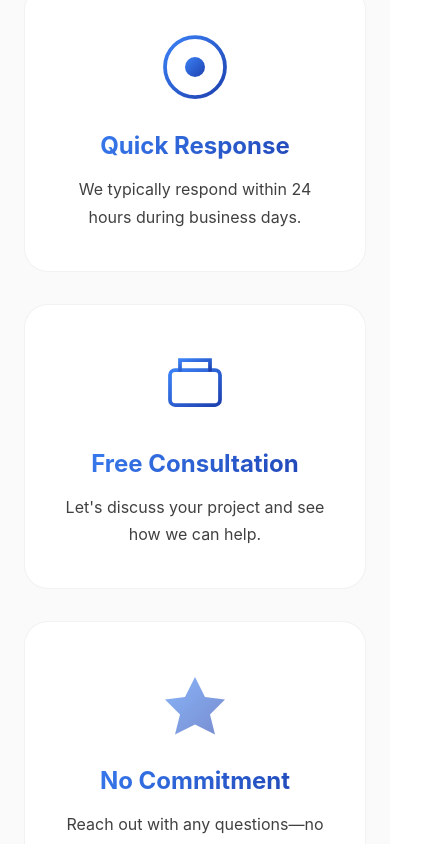
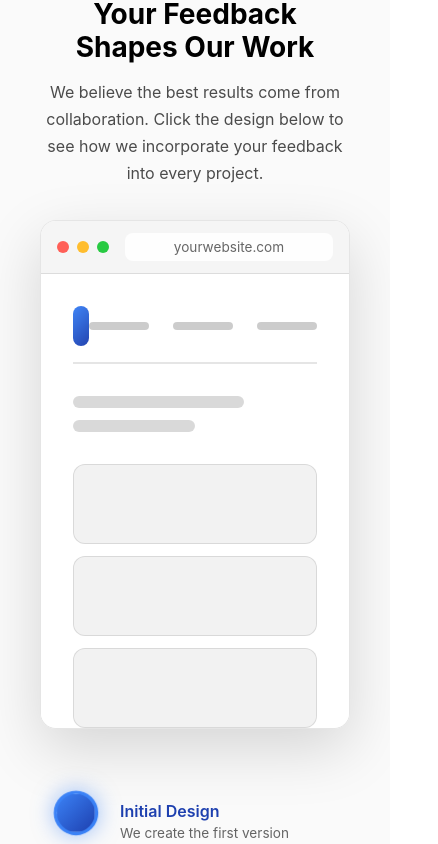
Before and after one commit to jbawt/Websidy, a React (Vite) app: page /Websidy/contact in a window 390 px wide. Shown: the part 980-1824 px from the top of the page, 438 px wide, since content can reach past the window. Built offline with nearby package versions, Linux system fonts and the light colour scheme.

Commit message:
update contact page, fix mobile nav, remove tools page, fix testimonials styling

```diff
--- a/src/App.css
+++ b/src/App.css
@@ -1,6 +1,8 @@
 .app {
   min-height: 100vh;
   width: 100%;
+  max-width: 100vw;
+  overflow-x: hidden;
   transition: background-color 0.3s ease, color 0.3s ease;
 }
 
--- a/src/App.jsx
+++ b/src/App.jsx
@@ -10,7 +10,6 @@ import ContactPage from './pages/ContactPage'
 import PricingPage from './pages/PricingPage'
 import GalleryPage from './pages/GalleryPage'
 import FAQPage from './pages/FAQPage'
-import UsefulToolsPage from './pages/UsefulToolsPage'
 import Footer from './components/Footer'
 import ScrollToTop from './components/ScrollToTop'
 import './App.css'
@@ -32,7 +31,6 @@ function App() {
           <Route path="/pricing" element={<PricingPage />} />
           <Route path="/gallery" element={<GalleryPage />} />
           <Route path="/faq" element={<FAQPage />} />
-          <Route path="/tools" element={<UsefulToolsPage />} />
         </Routes>
         <Footer />
       </div>
--- a/src/components/Footer.jsx
+++ b/src/components/Footer.jsx
@@ -110,11 +110,6 @@ function Footer() {
                 </Link>
               </li>
               <li>
-                <Link to="/tools" className="footer-link">
-                  Tools
-                </Link>
-              </li>
-              <li>
                 <Link to="/gallery" className="footer-link">
                   Gallery
                 </Link>
--- a/src/components/Navbar.css
+++ b/src/components/Navbar.css
@@ -27,6 +27,8 @@
   align-items: center;
   position: relative;
   gap: 3rem;
+  box-sizing: border-box;
+  width: 100%;
 }
 
 .navbar-logo {
@@ -46,6 +48,8 @@
   align-items: center;
   gap: 1.5rem;
   justify-self: end;
+  flex-shrink: 1;
+  min-width: 0;
 }
 
 .nav-link {
@@ -162,9 +166,23 @@
 }
 
 /* Dropdown Styles */
-.nav-dropdown {
-  position: relative;
-}
+  .nav-dropdown {
+    position: relative;
+    width: 100%;
+    max-width: 100%;
+  }
+
+  @media (max-width: 1024px) {
+    .nav-dropdown {
+      width: 100%;
+      max-width: 100%;
+      margin-bottom: 0;
+    }
+
+    .nav-dropdown:last-child {
+      margin-bottom: 0;
+    }
+  }
 
 .nav-link-dropdown {
   gap: 0.5rem;
@@ -521,6 +539,54 @@
 }
 
 /* Responsive design */
+@media (max-width: 1313px) and (min-width: 1017px) {
+  .navbar-container {
+    max-width: calc(100% - 2rem);
+    padding: 1rem 1.5rem;
+    gap: 2rem;
+  }
+}
+
+@media (max-width: 1243px) and (min-width: 1012px) {
+  .navbar-container {
+    max-width: calc(100% - 1rem);
+    padding: 1rem 1rem;
+    gap: 1.5rem;
+  }
+
+  .navbar-links {
+    gap: 0.75rem;
+    flex-wrap: nowrap;
+    min-width: 0;
+  }
+
+  .nav-link {
+    font-size: 0.9rem;
+    padding: 0.5rem 0.75rem;
+    gap: 0.4rem;
+  }
+
+  .nav-link-cta {
+    padding: 0.5rem 1rem;
+    font-size: 0.9rem;
+  }
+
+  .dropdown-arrow {
+    width: 14px;
+    height: 14px;
+  }
+
+  .theme-toggle {
+    width: 36px;
+    height: 36px;
+  }
+
+  .theme-icon {
+    width: 20px;
+    height: 20px;
+  }
+}
+
 @media (max-width: 1024px) {
   .navbar-container {
     padding: 1rem;
@@ -543,8 +609,8 @@
     flex-direction: column;
     background: inherit;
     backdrop-filter: blur(10px);
-    padding: 1.5rem;
-    gap: 0.5rem;
+    padding: 1rem;
+    gap: 0.25rem;
     border-top: 1px solid;
     transform: translateY(-100%);
     opacity: 0;
@@ -554,6 +620,9 @@
     box-shadow: 0 10px 30px rgba(0, 0, 0, 0.1);
     grid-column: 1 / -1;
     justify-self: stretch;
+    max-width: 100%;
+    box-sizing: border-box;
+    overflow-x: hidden;
   }
 
   .app.light .navbar-links {
@@ -574,26 +643,59 @@
 
   .nav-link {
     font-size: 1.1rem;
-    padding: 1rem 1.25rem;
+    padding: 0.875rem 1rem;
     width: 100%;
+    max-width: 100%;
     text-align: left;
     justify-content: space-between;
+    box-sizing: border-box;
+    margin: 0;
   }
 
   .nav-link-dropdown {
     width: 100%;
+    max-width: 100%;
   }
 
   .dropdown-menu {
     position: static;
     width: 100%;
-    margin-top: 0.5rem;
-    margin-left: 1rem;
+    min-width: 100%;
+    max-width: 100%;
+    margin-top: 0.25rem;
+    margin-bottom: 0;
+    margin-left: 0;
+    margin-right: 0;
     box-shadow: inset 0 2px 8px rgba(0, 0, 0, 0.1);
+    padding: 0.5rem 0.5rem 0.25rem 0.5rem;
+    box-sizing: border-box;
+  }
+
+  .dropdown-menu:not(.active) {
+    display: none;
   }
 
   .app.dark .dropdown-menu {
     box-shadow: inset 0 2px 8px rgba(0, 0, 0, 0.3);
+  }
+
+  .dropdown-item {
+    width: 100%;
+    box-sizing: border-box;
+    margin: 0;
+    padding: 0.75rem 1rem;
+  }
+
+  .dropdown-item:last-child {
+    margin-bottom: 0;
+    padding-bottom: 0.75rem;
+  }
+
+  .dropdown-item-all {
+    margin-top: 0.25rem;
+    padding-top: 0.75rem;
+    margin-bottom: 0;
+    padding-bottom: 0.75rem;
   }
 
   .nav-link::after {
@@ -601,9 +703,14 @@
   }
 
   .theme-toggle {
-    width: 100%;
-    justify-content: flex-start;
-    padding: 0.75rem 0;
+    width: auto;
+    min-width: 40px;
+    height: 40px;
+    justify-content: center;
+    padding: 0.5rem;
+    align-self: flex-start;
+    margin: 0.5rem 0 0 0;
+    border-radius: 50%;
   }
 
   .logo-text {
--- a/src/components/Navbar.jsx
+++ b/src/components/Navbar.jsx
@@ -90,6 +90,14 @@ function Navbar() {
             <span>Home</span>
           </Link>
 
+          <Link to="/gallery" className="nav-link" onClick={handleLinkClick}>
+            <span>Portfolio</span>
+          </Link>
+
+          <Link to="/pricing" className="nav-link" onClick={handleLinkClick}>
+            <span>Pricing</span>
+          </Link>
+
           {/* Services Dropdown */}
           <div
             className="nav-dropdown"
@@ -136,14 +144,6 @@ function Navbar() {
               </Link>
             </div>
           </div>
-
-          <Link to="/gallery" className="nav-link" onClick={handleLinkClick}>
-            <span>Portfolio</span>
-          </Link>
-
-          <Link to="/pricing" className="nav-link" onClick={handleLinkClick}>
-            <span>Pricing</span>
-          </Link>
 
           {/* Resources Dropdown */}
           <div
--- a/src/components/TestimonialsCarousel.css
+++ b/src/components/TestimonialsCarousel.css
@@ -41,6 +41,9 @@
   border: 1px solid rgba(0, 0, 0, 0.05);
   backdrop-filter: blur(8px);
   padding: 3rem 2rem;
+  box-sizing: border-box;
+  width: 100%;
+  max-width: 100%;
 }
 
 .app.dark .carousel-wrapper {
@@ -52,12 +55,17 @@
   display: flex;
   transition: transform 0.6s cubic-bezier(0.4, 0, 0.2, 1);
   will-change: transform;
+  width: 100%;
+  box-sizing: border-box;
 }
 
 .testimonial-slide {
   min-width: 100%;
   flex-shrink: 0;
   padding: 0 1rem;
+  box-sizing: border-box;
+  width: 100%;
+  max-width: 100%;
 }
 
 .testimonial-card {
@@ -66,6 +74,8 @@
   gap: 1.5rem;
   max-width: 800px;
   margin: 0 auto;
+  box-sizing: border-box;
+  width: 100%;
 }
 
 .testimonial-rating {
@@ -91,6 +101,9 @@
   color: rgba(0, 0, 0, 0.85);
   font-style: italic;
   margin: 0;
+  word-wrap: break-word;
+  overflow-wrap: break-word;
+  hyphens: auto;
 }
 
 .app.dark .testimonial-content p {
@@ -251,6 +264,67 @@
 }
 
 /* Responsive Design */
+@media (max-width: 991px) {
+  .testimonials-carousel {
+    padding: 4rem 1.5rem;
+    max-width: 100%;
+    box-sizing: border-box;
+  }
+
+  .testimonials-container {
+    gap: 2rem;
+  }
+
+  .testimonials-header h2 {
+    font-size: 2.4rem;
+  }
+
+  .carousel-wrapper {
+    padding: 2.5rem 1.5rem;
+    box-sizing: border-box;
+    width: 100%;
+    max-width: 100%;
+  }
+
+  .testimonial-slide {
+    padding: 0 0.5rem;
+    box-sizing: border-box;
+    width: 100%;
+    max-width: 100%;
+  }
+
+  .testimonial-card {
+    max-width: 100%;
+    padding: 0;
+    box-sizing: border-box;
+  }
+
+  .testimonial-content p {
+    font-size: 1.15rem;
+    line-height: 1.7;
+    word-wrap: break-word;
+    overflow-wrap: break-word;
+  }
+
+  .carousel-button {
+    width: 42px;
+    height: 42px;
+  }
+
+  .carousel-button-prev {
+    left: 0.75rem;
+  }
+
+  .carousel-button-next {
+    right: 0.75rem;
+  }
+
+  .carousel-button svg {
+    width: 20px;
+    height: 20px;
+  }
+}
+
 @media (max-width: 768px) {
   .testimonials-carousel {
     padding: 4rem 1.5rem;
--- a/src/index.css
+++ b/src/index.css
@@ -2,6 +2,12 @@
   margin: 0;
   padding: 0;
   box-sizing: border-box;
+}
+
+html, body {
+  overflow-x: hidden;
+  width: 100%;
+  max-width: 100vw;
 }
 
 body {
--- a/src/pages/ContactPage.css
+++ b/src/pages/ContactPage.css
@@ -70,15 +70,13 @@
 }
 
 .contact-form-wrapper {
-  display: grid;
-  grid-template-columns: 1fr 1.2fr;
+  display: flex;
+  flex-direction: column;
   gap: 4rem;
-  align-items: start;
 }
 
 .form-feedback-side {
-  position: sticky;
-  top: 2rem;
+  order: 1;
 }
 
 .feedback-demo-container-inline {
@@ -119,6 +117,7 @@
 /* Form Content */
 .form-content-side {
   padding: 2rem;
+  order: 2;
 }
 
 .contact-form {
@@ -437,12 +436,7 @@
   }
 
   .contact-form-wrapper {
-    grid-template-columns: 1fr;
     gap: 3rem;
-  }
-
-  .form-feedback-side {
-    position: static;
   }
 }
 
--- a/src/pages/ContactPage.jsx
+++ b/src/pages/ContactPage.jsx
@@ -100,60 +100,6 @@ function ContactPage() {
               <path d="M 100 80 Q 150 50 200 100" stroke="url(#contactHeroGradient)" strokeWidth="2" opacity="0.3" fill="none" className="connection-line" />
               <path d="M 400 120 Q 350 90 300 100" stroke="url(#contactHeroGradient)" strokeWidth="2" opacity="0.3" fill="none" className="connection-line" style={{ animationDelay: '0.5s' }} />
             </svg>
-          </div>
-        </section>
-
-        {/* Additional Info Section */}
-        <section className="contact-info-section">
-          <div className="info-grid">
-            <div className="info-item">
-              <div className="info-item-icon">
-                <svg viewBox="0 0 64 64" fill="none">
-                  <defs>
-                    <linearGradient id="infoGradient1" x1="0%" y1="0%" x2="100%" y2="100%">
-                      <stop offset="0%" stopColor="#3b82f6" />
-                      <stop offset="100%" stopColor="#1e40af" />
-                    </linearGradient>
-                  </defs>
-                  <circle cx="32" cy="32" r="24" fill="none" stroke="url(#infoGradient1)" strokeWidth="3" />
-                  <circle cx="32" cy="32" r="8" fill="url(#infoGradient1)" />
-                </svg>
-              </div>
-              <h3>Quick Response</h3>
-              <p>We typically respond within 24 hours during business days.</p>
-            </div>
-            <div className="info-item">
-              <div className="info-item-icon">
-                <svg viewBox="0 0 64 64" fill="none">
-                  <defs>
-                    <linearGradient id="infoGradient2" x1="0%" y1="0%" x2="100%" y2="100%">
-                      <stop offset="0%" stopColor="#3b82f6" />
-                      <stop offset="100%" stopColor="#1e40af" />
-                    </linearGradient>
-                  </defs>
-                  <rect x="12" y="20" width="40" height="28" rx="4" fill="none" stroke="url(#infoGradient2)" strokeWidth="3" />
-                  <path d="M 20 20 L 20 12 L 44 12 L 44 20" stroke="url(#infoGradient2)" strokeWidth="3" strokeLinecap="round" />
-                  <line x1="20" y1="32" x2="44" y2="32" stroke="url(#infoGradient2)" strokeWidth="2" />
-                </svg>
-              </div>
-              <h3>Free Consultation</h3>
-              <p>Let's discuss your project and see how we can help.</p>
-            </div>
-            <div className="info-item">
-              <div className="info-item-icon">
-                <svg viewBox="0 0 64 64" fill="none">
-                  <defs>
-                    <linearGradient id="infoGradient3" x1="0%" y1="0%" x2="100%" y2="100%">
-                      <stop offset="0%" stopColor="#3b82f6" />
-                      <stop offset="100%" stopColor="#1e40af" />
-                    </linearGradient>
-                  </defs>
-                  <path d="M 32 12 L 40 28 L 56 30 L 44 42 L 48 58 L 32 50 L 16 58 L 20 42 L 8 30 L 24 28 Z" fill="url(#infoGradient3)" opacity="0.6" />
-                </svg>
-              </div>
-              <h3>No Commitment</h3>
-              <p>Reach out with any questions—no strings attached.</p>
-            </div>
           </div>
         </section>
 
```
